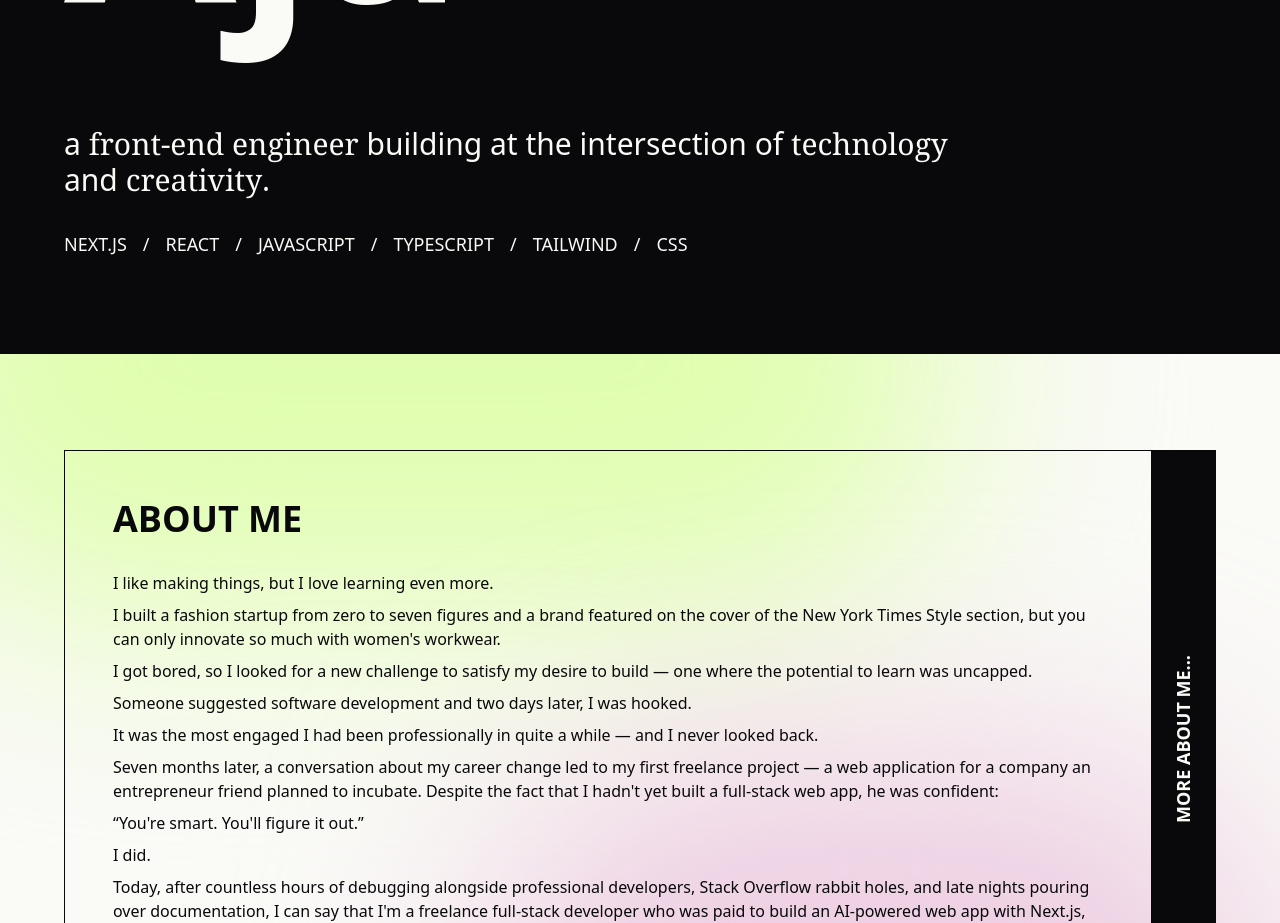
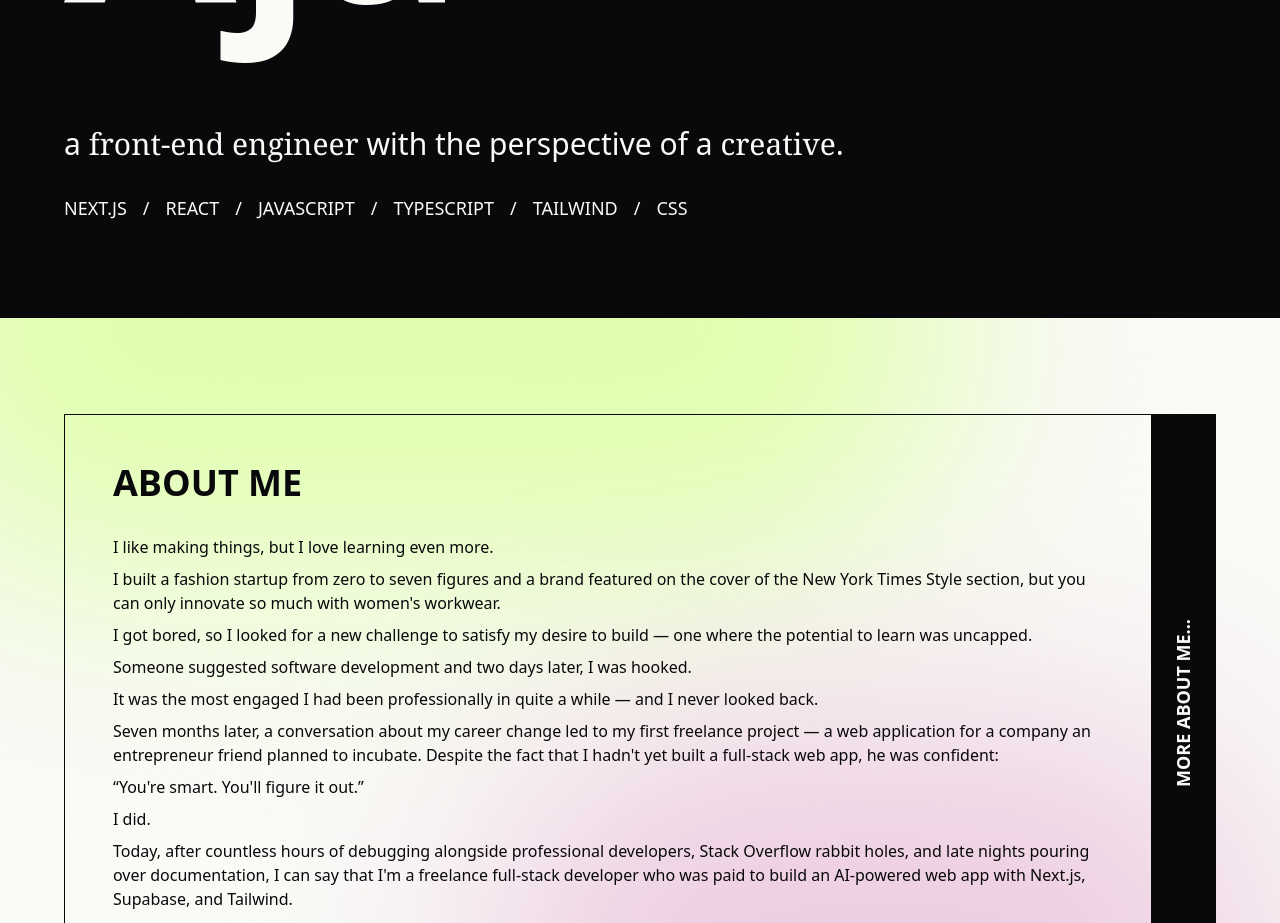
Before and after one commit to ajasinger/portfolio_2024, a Next.js app: page / in a window 1280 px wide. Shown: the part 780-1703 px from the top of the page. Built offline with nearby package versions, Linux system fonts and the light colour scheme.

Commit message:
update copy

```diff
--- a/components/Header.tsx
+++ b/components/Header.tsx
@@ -13,8 +13,8 @@ export default function Header() {
         transition={{ duration: 0.5, delay: 0.5 }}
       >
         <h2 className="text-2xl md:text-3xl font-thin max-w-4xl leading-relaxed">
-          a<span className="font-serif"> front-end engineer </span>building at the intersection of
-          <span className="font-serif"> technology </span>and<span className="font-serif"> creativity</span>.
+          a<span className="font-serif"> front-end engineer </span>with the perspective of a
+          <span className="font-serif"> creative</span>.
         </h2>
       </motion.div>
       <motion.div
```
